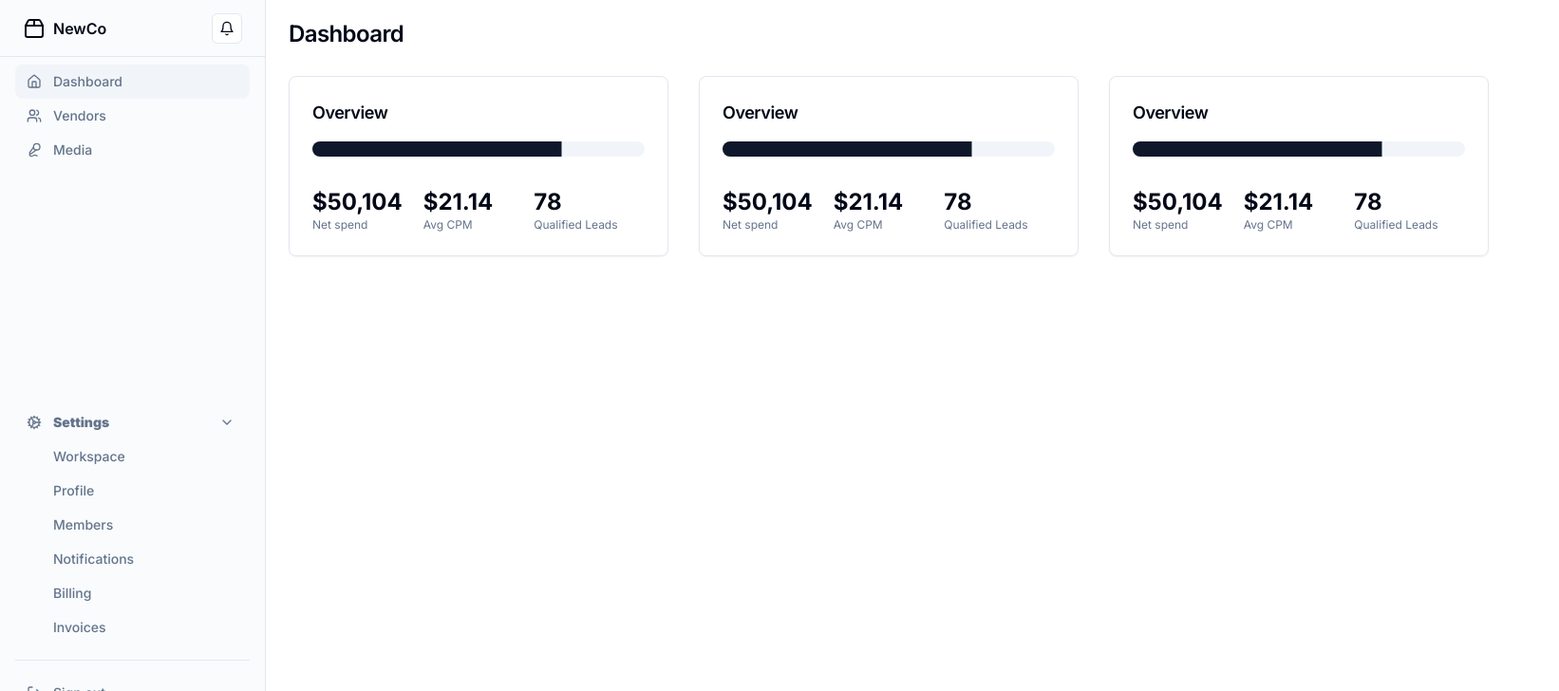
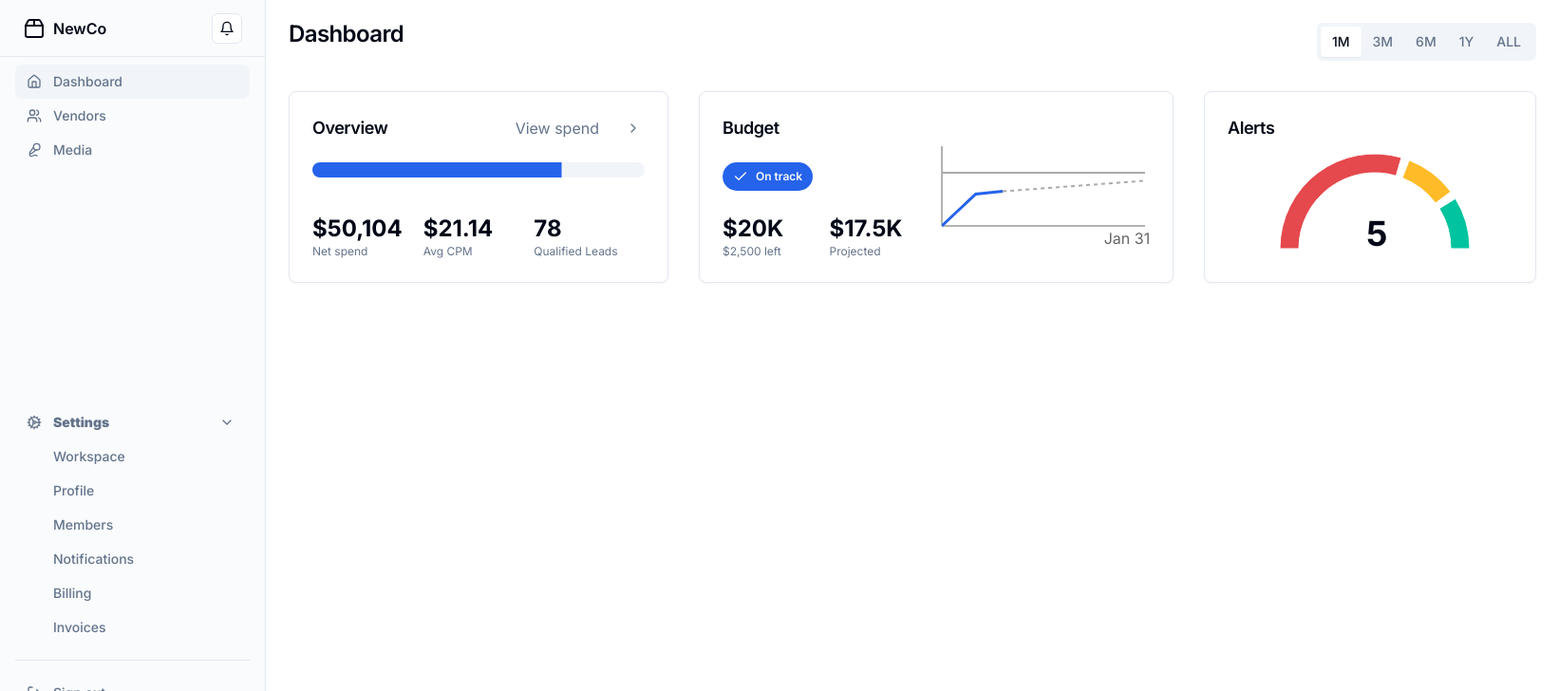
Before and after one commit to DarrylDay/newco-media, a Next.js app: page /dashboard in a window 1280 px wide. Shown: the top 728 px of the page at 95% size, 1642 px wide, since content can reach past the window. Built offline with nearby package versions, Linux system fonts and the light colour scheme.

Commit message:
Work on dashboard

```diff
--- a/app/dashboard/page.tsx
+++ b/app/dashboard/page.tsx
@@ -1,14 +1,31 @@
+"use client";
+import AlertsCard from "@/components/dashboard/AlertsCard";
+import BudgetCard from "@/components/dashboard/BudgetCard";
 import OverviewCard from "@/components/dashboard/OverviewCard";
 import { CardTitle } from "@/components/ui/card";
+import { Tabs, TabsList, TabsTrigger } from "@/components/ui/tabs";
 
 export default function Page() {
 	return (
 		<main>
-			<CardTitle className="px-6 pt-6 pb-2">Dashboard</CardTitle>
-			<div className="flex flex-row p-6 space-x-8">
+			<div className="px-6 pt-6 pb-2 flex flex-row">
+				<CardTitle>Dashboard</CardTitle>
+				<div className="grow"></div>
+				<Tabs defaultValue="1M" className="">
+					<TabsList>
+						<TabsTrigger value="1M">1M</TabsTrigger>
+						<TabsTrigger value="3M">3M</TabsTrigger>
+						<TabsTrigger value="6M">6M</TabsTrigger>
+						<TabsTrigger value="1Y">1Y</TabsTrigger>
+						<TabsTrigger value="ALL">ALL</TabsTrigger>
+					</TabsList>
+				</Tabs>
+			</div>
+
+			<div className="flex flex-row p-6 space-x-8 h-[250px]">
 				<OverviewCard />
-				<OverviewCard />
-				<OverviewCard />
+				<BudgetCard />
+				<AlertsCard />
 			</div>
 		</main>
 	);
--- /dev/null
+++ b/components/dashboard/AlertChart.tsx
@@ -0,0 +1,39 @@
+"use client";
+import React, { PureComponent } from "react";
+import { PieChart, Pie, Cell, ResponsiveContainer } from "recharts";
+
+const data = [
+	{ name: "Group A", value: 1000 },
+	{ name: "Group B", value: 300 },
+	{ name: "Group C", value: 300 },
+	// { name: "Group D", value: 200 },
+];
+const COLORS = ["#E5484D", "#FFBB28", "#00C49F"];
+
+export default class AlertChart extends PureComponent {
+	render() {
+		return (
+			<PieChart width={300} height={120}>
+				<Pie
+					data={data}
+					cx={150}
+					cy={100}
+					startAngle={180}
+					endAngle={0}
+					innerRadius={80}
+					outerRadius={100}
+					fill="#8884d8"
+					paddingAngle={5}
+					dataKey="value"
+				>
+					{data.map((entry, index) => (
+						<Cell
+							key={`cell-${index}`}
+							fill={COLORS[index % COLORS.length]}
+						/>
+					))}
+				</Pie>
+			</PieChart>
+		);
+	}
+}
--- /dev/null
+++ b/components/dashboard/AlertsCard.tsx
@@ -0,0 +1,20 @@
+"use client";
+import React from "react";
+import { Card, CardContent, CardHeader, CardTitle } from "../ui/card";
+import AlertChart from "./AlertChart";
+
+export default function AlertsCard() {
+	return (
+		<Card className="w-[350px] h-full flex flex-col">
+			<CardHeader className="pb-2 flex flex-row space-y-0">
+				<CardTitle className="text-lg">Alerts</CardTitle>
+			</CardHeader>
+			<CardContent className="grow relative">
+				<AlertChart />
+				<div className="absolute left-[170px] bottom-[35px]">
+					<div className="font-bold text-4xl">5</div>
+				</div>
+			</CardContent>
+		</Card>
+	);
+}
--- /dev/null
+++ b/components/dashboard/BudgetCard.tsx
@@ -0,0 +1,53 @@
+import React from "react";
+import {
+	Card,
+	CardHeader,
+	CardTitle,
+	CardContent,
+	CardFooter,
+} from "../ui/card";
+import { Progress } from "../ui/progress";
+import { Badge } from "../ui/badge";
+import { Check } from "lucide-react";
+import BudgetChart from "./BudgetChart";
+
+export default function BudgetCard() {
+	return (
+		<Card className="min-w-[500px] basis-1 grow flex flex-col h-full">
+			<CardHeader className="pb-0">
+				<CardTitle className="text-lg">Budget</CardTitle>
+			</CardHeader>
+			<CardContent className="grow">
+				<div className="flex flex-row grow h-full">
+					<div className="flex flex-col grow basis-1 justify-center content-center">
+						<div className="grow flex flex-col justify-center">
+							<div>
+								<Badge>
+									<Check className="mr-2 w-4 h-6" />
+									On track
+								</Badge>
+							</div>
+						</div>
+						<div className="flex flex-row">
+							<div className="grow basis-1">
+								<div className="text-2xl font-bold">$20K</div>
+								<div className="text-xs text-muted-foreground">
+									$2,500 left
+								</div>
+							</div>
+							<div className="grow basis-1">
+								<div className="text-2xl font-bold">$17.5K</div>
+								<div className="text-xs text-muted-foreground">
+									Projected
+								</div>
+							</div>
+						</div>
+					</div>
+					<div className="grow basis-1">
+						<BudgetChart />
+					</div>
+				</div>
+			</CardContent>
+		</Card>
+	);
+}
--- /dev/null
+++ b/components/dashboard/BudgetChart.tsx
@@ -0,0 +1,107 @@
+import React, { PureComponent } from "react";
+import {
+	LineChart,
+	Line,
+	XAxis,
+	YAxis,
+	CartesianGrid,
+	Tooltip,
+	Legend,
+	ResponsiveContainer,
+} from "recharts";
+
+const data = [
+	{
+		day: 1,
+		spend: 0,
+	},
+	{
+		day: 6,
+		spend: 6,
+	},
+	{
+		day: 10,
+		spend: 6.5,
+	},
+];
+
+const budgetLineData = [
+	{
+		day: 1,
+		spend: 10,
+	},
+	{
+		day: 31,
+		spend: 10,
+	},
+];
+
+const projectedLineData = [
+	{
+		day: 10,
+		spend: 6.5,
+	},
+	{
+		day: 31,
+		spend: 8.5,
+	},
+];
+
+export default class BudgetChart extends PureComponent {
+	render() {
+		return (
+			<ResponsiveContainer width="100%" height="100%">
+				<LineChart
+					width={500}
+					height={300}
+					data={data}
+					margin={{
+						top: 5,
+						right: 5,
+						left: 5,
+						bottom: 5,
+					}}
+				>
+					<XAxis
+						dataKey="day"
+						xAxisId={0}
+						type="number"
+						domain={[1, 31]}
+						allowDataOverflow
+						tickFormatter={(x) => `Jan ${x}`}
+						ticks={[1, 31]}
+						tickLine={false}
+						minTickGap={0}
+						includeHidden
+					/>
+					<YAxis tick={false} width={1} domain={[0, 15]} />
+					<Tooltip />
+					<Line
+						type="linear"
+						dataKey="spend"
+						stroke="#2563eb"
+						strokeWidth={3}
+						dot={false}
+					/>
+					<Line
+						type="linear"
+						dataKey="spend"
+						stroke="#AAAAAA"
+						strokeWidth={2}
+						dot={false}
+						data={budgetLineData}
+					/>
+					<Line
+						type="linear"
+						dataKey="spend"
+						stroke="#AAAAAA"
+						strokeWidth={2}
+						dot={false}
+						data={projectedLineData}
+						strokeDasharray="4 4"
+					/>
+				</LineChart>
+			</ResponsiveContainer>
+		);
+	}
+}
--- a/components/dashboard/OverviewCard.tsx
+++ b/components/dashboard/OverviewCard.tsx
@@ -7,14 +7,25 @@ import {
 	CardFooter,
 } from "../ui/card";
 import { Progress } from "../ui/progress";
+import Link from "next/link";
+import { ChevronRight } from "lucide-react";
 
 export default function OverviewCard() {
 	return (
-		<Card className="min-w-[400px] grow">
-			<CardHeader className="pb-2">
+		<Card className="min-w-[400px] basis-1 grow h-full flex flex-col">
+			<CardHeader className="pb-2 flex flex-row space-y-0">
 				<CardTitle className="text-lg">Overview</CardTitle>
+				<div className="grow"></div>
+				<Link
+					href="/dashboard"
+					className={`flex items-center m-0 gap-3 text-muted-foreground transition-all hover:text-primary`}
+				>
+					View spend
+					<div className="grow"></div>
+					<ChevronRight className="h-4" />
+				</Link>
 			</CardHeader>
-			<CardContent>
+			<CardContent className="grow flex flex-col justify-center">
 				<Progress
 					className="my-2"
 					value={75}
--- a/package.json
+++ b/package.json
@@ -26,6 +26,7 @@
     "next": "^14.2.2",
     "react": "^18",
     "react-dom": "^18",
+    "recharts": "^2.12.6",
     "tailwind-merge": "^2.3.0",
     "tailwindcss-animate": "^1.0.7"
   },
--- a/styles/globals.css
+++ b/styles/globals.css
@@ -6,63 +6,46 @@
     :root {
       --background: 0 0% 100%;
       --foreground: 222.2 84% 4.9%;
-
       --card: 0 0% 100%;
       --card-foreground: 222.2 84% 4.9%;
-
       --popover: 0 0% 100%;
       --popover-foreground: 222.2 84% 4.9%;
-
-      --primary: 222.2 47.4% 11.2%;
+      --primary: 221.2 83.2% 53.3%;
       --primary-foreground: 210 40% 98%;
-
       --secondary: 210 40% 96.1%;
       --secondary-foreground: 222.2 47.4% 11.2%;
-
       --muted: 210 40% 96.1%;
       --muted-foreground: 215.4 16.3% 46.9%;
-
       --accent: 210 40% 96.1%;
       --accent-foreground: 222.2 47.4% 11.2%;
-
       --destructive: 0 84.2% 60.2%;
       --destructive-foreground: 210 40% 98%;
-
       --border: 214.3 31.8% 91.4%;
       --input: 214.3 31.8% 91.4%;
-      --ring: 222.2 84% 4.9%;
-
+      --ring: 221.2 83.2% 53.3%;
       --radius: 0.5rem;
     }
 
     .dark {
       --background: 222.2 84% 4.9%;
       --foreground: 210 40% 98%;
-
       --card: 222.2 84% 4.9%;
       --card-foreground: 210 40% 98%;
-
       --popover: 222.2 84% 4.9%;
       --popover-foreground: 210 40% 98%;
-
-      --primary: 210 40% 98%;
+      --primary: 217.2 91.2% 59.8%;
       --primary-foreground: 222.2 47.4% 11.2%;
-
       --secondary: 217.2 32.6% 17.5%;
       --secondary-foreground: 210 40% 98%;
-
       --muted: 217.2 32.6% 17.5%;
       --muted-foreground: 215 20.2% 65.1%;
-
       --accent: 217.2 32.6% 17.5%;
       --accent-foreground: 210 40% 98%;
-
       --destructive: 0 62.8% 30.6%;
       --destructive-foreground: 210 40% 98%;
-
       --border: 217.2 32.6% 17.5%;
       --input: 217.2 32.6% 17.5%;
-      --ring: 212.7 26.8% 83.9%;
+      --ring: 224.3 76.3% 48%;
     }
   }
 
```
Also changed, not shown: 1 other file (tests, documents, lock files or other folders).
